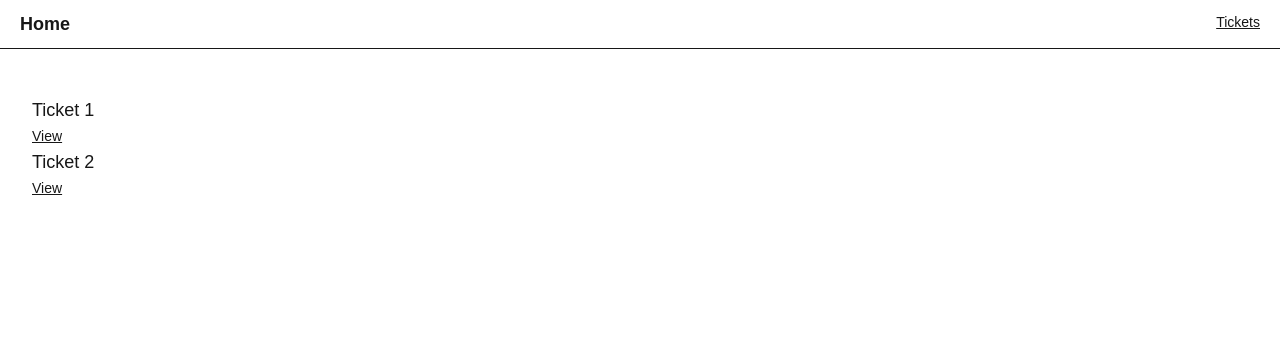
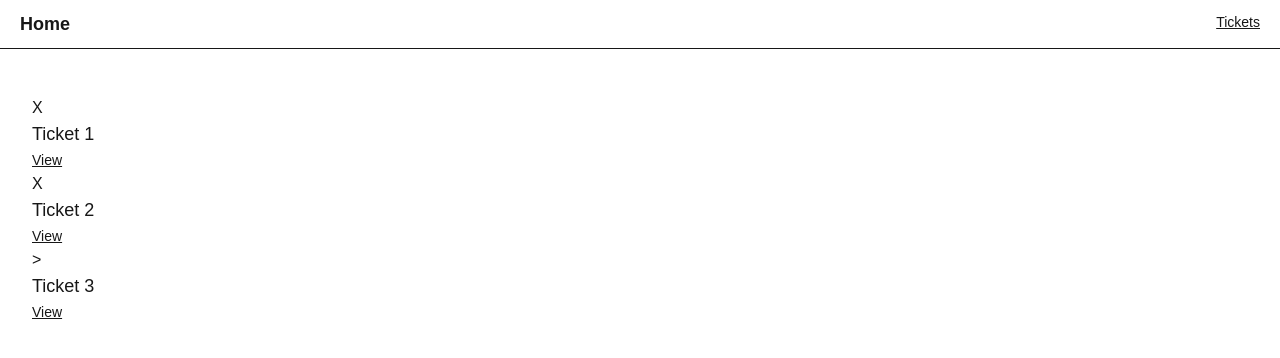
Before and after one commit to andregmoeller/the-road-to-next, a Next.js app: page /tickets in a window 1280 px wide. Shown: the top 358 px of the page. Built offline with nearby package versions, Linux system fonts and the light colour scheme.

Commit message:
feat(TicketsPage): Display ticket status

```diff
--- a/src/app/tickets/page.tsx
+++ b/src/app/tickets/page.tsx
@@ -1,12 +1,19 @@
 import Link from "next/link";
 import { initialTickets } from "@/data";
 import { ticketPath } from "@/paths";
+
+const TICKET_ICONS = {
+  OPEN: "O",
+  IN_PROGRESS: ">",
+  DONE: "X",
+}
 
 const TicketsPage = () => {
   return (
     <div>
       {initialTickets.map((ticket) => (
         <div key={ticket.id}>
+          <div>{TICKET_ICONS[ticket.status]}</div>
           <h2 className="text-lg">{ticket.title}</h2>
 
           <Link href={ticketPath(ticket.id)} className="text-sm underline">
--- a/src/data.ts
+++ b/src/data.ts
@@ -3,12 +3,18 @@
     id: "1",
     title: "Ticket 1",
     content: "This is the first ticket",
-    status: "DONE",
+    status: "DONE" as const,
   },
   {
     id: "2",
     title: "Ticket 2",
     content: "This is the second ticket",
-    status: "DONE",
+    status: "DONE" as const,
+  },
+  {
+    id: "3",
+    title: "Ticket 3",
+    content: "This is the third ticket",
+    status: "IN_PROGRESS" as const,
   }
 ]
```
